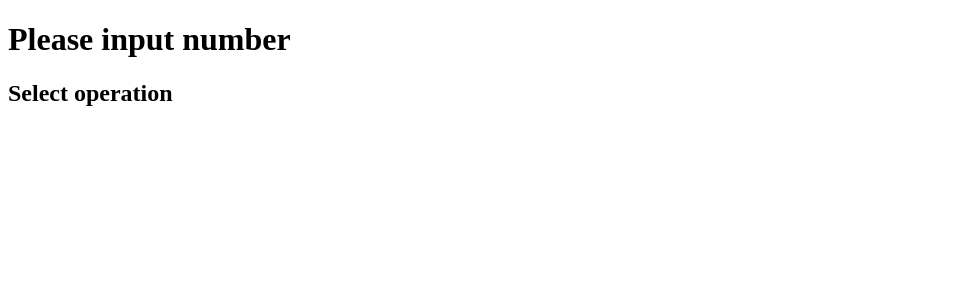
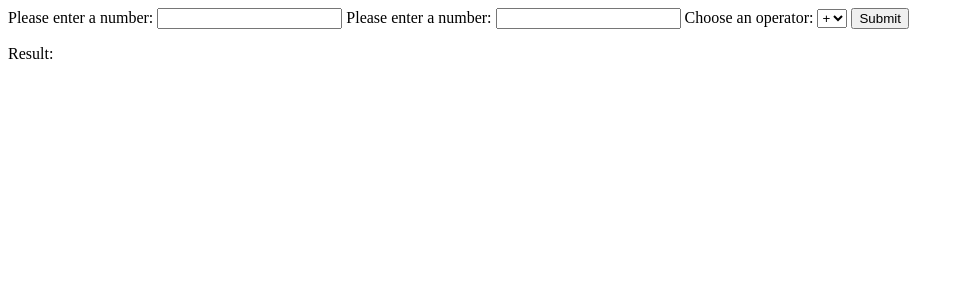
Before and after one commit to CSfrogy/PHP-calculator, a PHP site: page / in a window 1280 px wide. Shown: the top 300 px of the page, without its empty margins (0-964 px from the left). Run offline with PHP 8.4, Linux system fonts and the light colour scheme.

Commit message:
Skeleton of cacl

```diff
--- a/index.php
+++ b/index.php
@@ -9,10 +9,22 @@
 </head>
 <body>
     <div class="main-container">
-        <div class="input-container">
-            <h1>Please input number</h1>
-            <h2>Select operation</h2>
-        </div>
+        <form method="post" action="#">
+            <label for="number1">Please enter a number:</label>
+                <input type="number" id="number1" name="number1">
+            <label for="number2">Please enter a number:</label>
+                <input type="number" id="number2" name="number2">
+            <label for="operator">Choose an operator:</label>
+
+            <select name="operator" id="operator">
+                <option value="add">+</option>
+                <option value="sub">-</option>
+                <option value="multi">*</option>
+                <option value="div">/</option>
+            </select>
+            <input type="submit" value="Submit">
+            <p>Result:</p>
+        </form>
     </div>
 </body>
 </html>
```
